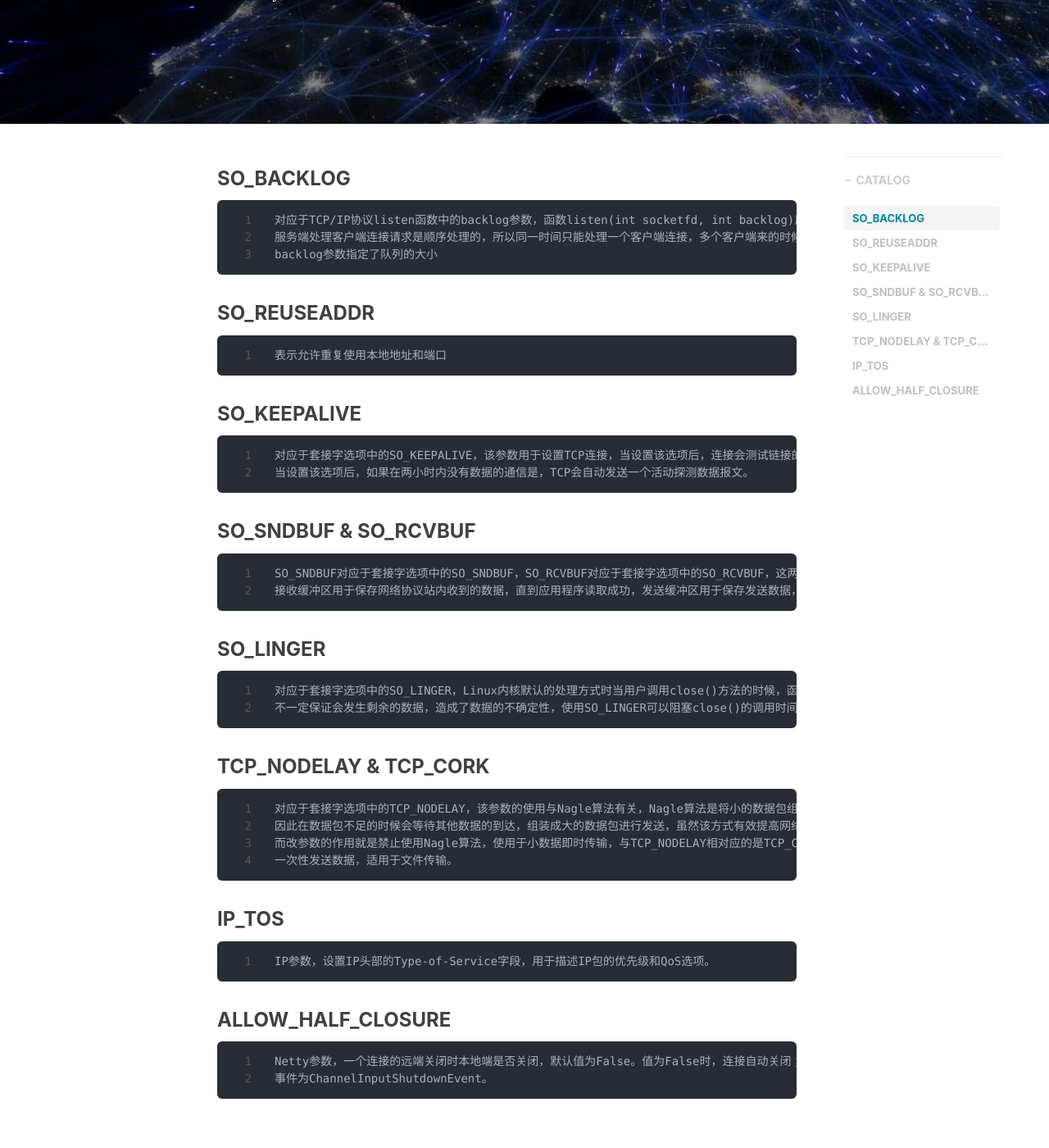
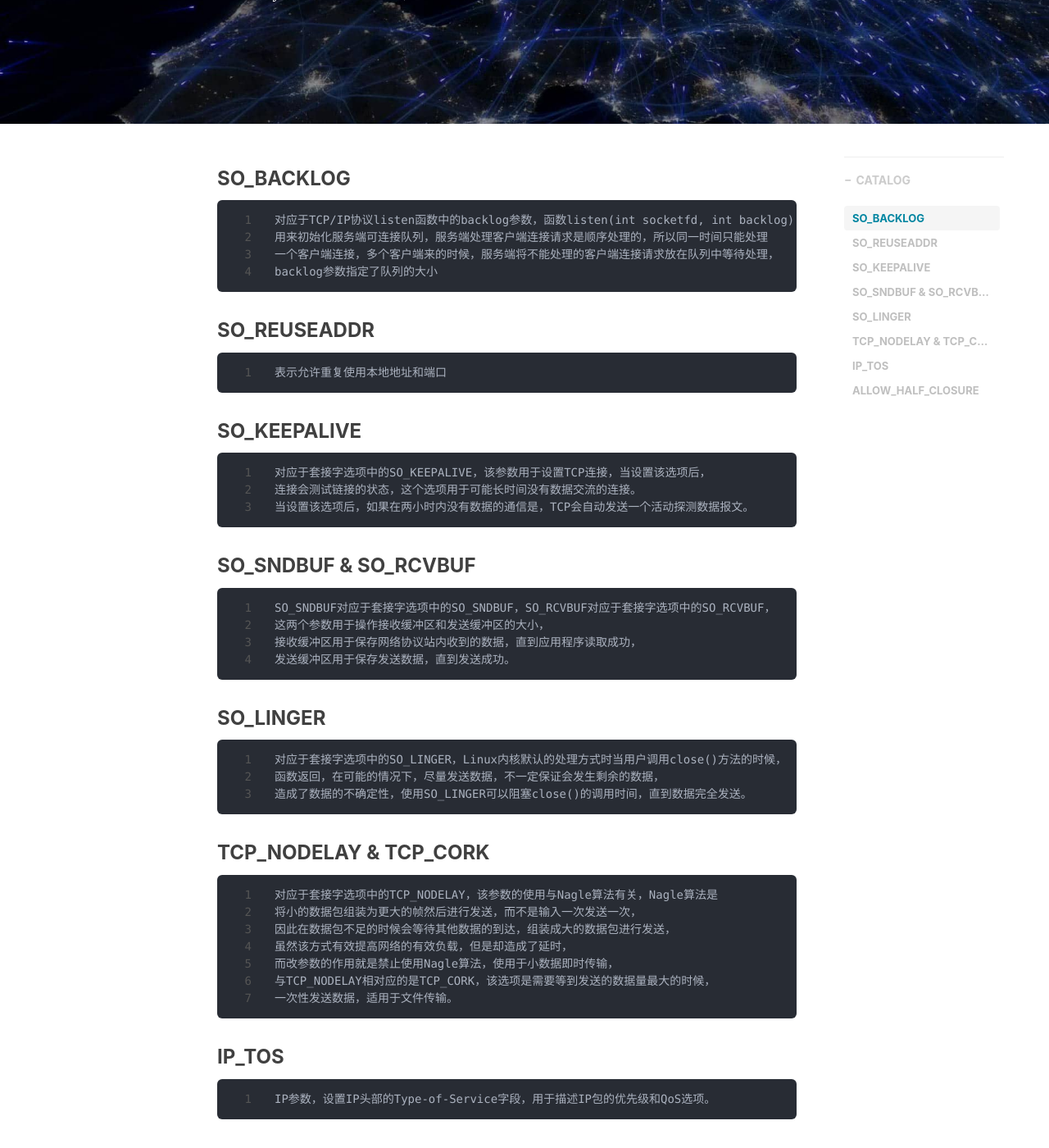
Before and after one commit to woncz/woncz.github.io, a Jekyll site: the page built from _posts/2019-06-27-ChannelOption.md, in a window 1280 px wide and 1400 px high, scrolled down 372 px. Shown: the whole window at 82% size. Built offline with Jekyll 4.4.1, drawn with Linux system fonts in a browser that asks for light colours; nearby versions of some CDN libraries; comment, search, counter and statistics services are not loaded; some of the changed text lies outside the part shown.

Commit message:
adjust text format

````diff
--- a/_posts/2019-06-27-ChannelOption.md
+++ b/_posts/2019-06-27-ChannelOption.md
@@ -13,8 +13,9 @@ tags:
 
 ### SO_BACKLOG
 ```
-对应于TCP/IP协议listen函数中的backlog参数，函数listen(int socketfd, int backlog)用来初始化服务端可连接队列，
-服务端处理客户端连接请求是顺序处理的，所以同一时间只能处理一个客户端连接，多个客户端来的时候，服务端将不能处理的客户端连接请求放在队列中等待处理，
+对应于TCP/IP协议listen函数中的backlog参数，函数listen(int socketfd, int backlog)
+用来初始化服务端可连接队列，服务端处理客户端连接请求是顺序处理的，所以同一时间只能处理
+一个客户端连接，多个客户端来的时候，服务端将不能处理的客户端连接请求放在队列中等待处理，
 backlog参数指定了队列的大小
 ```
 
@@ -25,27 +26,34 @@ backlog参数指定了队列的大小
 
 ### SO_KEEPALIVE
 ```
-对应于套接字选项中的SO_KEEPALIVE，该参数用于设置TCP连接，当设置该选项后，连接会测试链接的状态，这个选项用于可能长时间没有数据交流的连接。
+对应于套接字选项中的SO_KEEPALIVE，该参数用于设置TCP连接，当设置该选项后，
+连接会测试链接的状态，这个选项用于可能长时间没有数据交流的连接。
 当设置该选项后，如果在两小时内没有数据的通信是，TCP会自动发送一个活动探测数据报文。
 ```
 
 ### SO_SNDBUF & SO_RCVBUF
 ```
-SO_SNDBUF对应于套接字选项中的SO_SNDBUF，SO_RCVBUF对应于套接字选项中的SO_RCVBUF，这两个参数用于操作接收缓冲区和发送缓冲区的大小，
-接收缓冲区用于保存网络协议站内收到的数据，直到应用程序读取成功，发送缓冲区用于保存发送数据，直到发送成功。
+SO_SNDBUF对应于套接字选项中的SO_SNDBUF，SO_RCVBUF对应于套接字选项中的SO_RCVBUF，
+这两个参数用于操作接收缓冲区和发送缓冲区的大小，
+接收缓冲区用于保存网络协议站内收到的数据，直到应用程序读取成功，
+发送缓冲区用于保存发送数据，直到发送成功。
 ```
 
 ### SO_LINGER
 ```
-对应于套接字选项中的SO_LINGER，Linux内核默认的处理方式时当用户调用close()方法的时候，函数返回，在可能的情况下，尽量发送数据，
-不一定保证会发生剩余的数据，造成了数据的不确定性，使用SO_LINGER可以阻塞close()的调用时间，直到数据完全发送。
+对应于套接字选项中的SO_LINGER，Linux内核默认的处理方式时当用户调用close()方法的时候，
+函数返回，在可能的情况下，尽量发送数据，不一定保证会发生剩余的数据，
+造成了数据的不确定性，使用SO_LINGER可以阻塞close()的调用时间，直到数据完全发送。
 ```
 
 ### TCP_NODELAY & TCP_CORK
 ```
-对应于套接字选项中的TCP_NODELAY，该参数的使用与Nagle算法有关，Nagle算法是将小的数据包组装为更大的帧然后进行发送，而不是输入一次发送一次，
-因此在数据包不足的时候会等待其他数据的到达，组装成大的数据包进行发送，虽然该方式有效提高网络的有效负载，但是却造成了延时，
-而改参数的作用就是禁止使用Nagle算法，使用于小数据即时传输，与TCP_NODELAY相对应的是TCP_CORK，该选项是需要等到发送的数据量最大的时候，
+对应于套接字选项中的TCP_NODELAY，该参数的使用与Nagle算法有关，Nagle算法是
+将小的数据包组装为更大的帧然后进行发送，而不是输入一次发送一次，
+因此在数据包不足的时候会等待其他数据的到达，组装成大的数据包进行发送，
+虽然该方式有效提高网络的有效负载，但是却造成了延时，
+而改参数的作用就是禁止使用Nagle算法，使用于小数据即时传输，
+与TCP_NODELAY相对应的是TCP_CORK，该选项是需要等到发送的数据量最大的时候，
 一次性发送数据，适用于文件传输。
 ```
 
@@ -56,6 +64,7 @@ IP参数，设置IP头部的Type-of-Service字段，用于描述IP包的优先
 
 ### ALLOW_HALF_CLOSURE
 ```
-Netty参数，一个连接的远端关闭时本地端是否关闭，默认值为False。值为False时，连接自动关闭；为True时，触发ChannelInboundHandler的userEventTriggered()方法，
+Netty参数，一个连接的远端关闭时本地端是否关闭，默认值为False。值为False时，连接自动关闭；
+为True时，触发ChannelInboundHandler的userEventTriggered()方法，
 事件为ChannelInputShutdownEvent。
 ```
````
